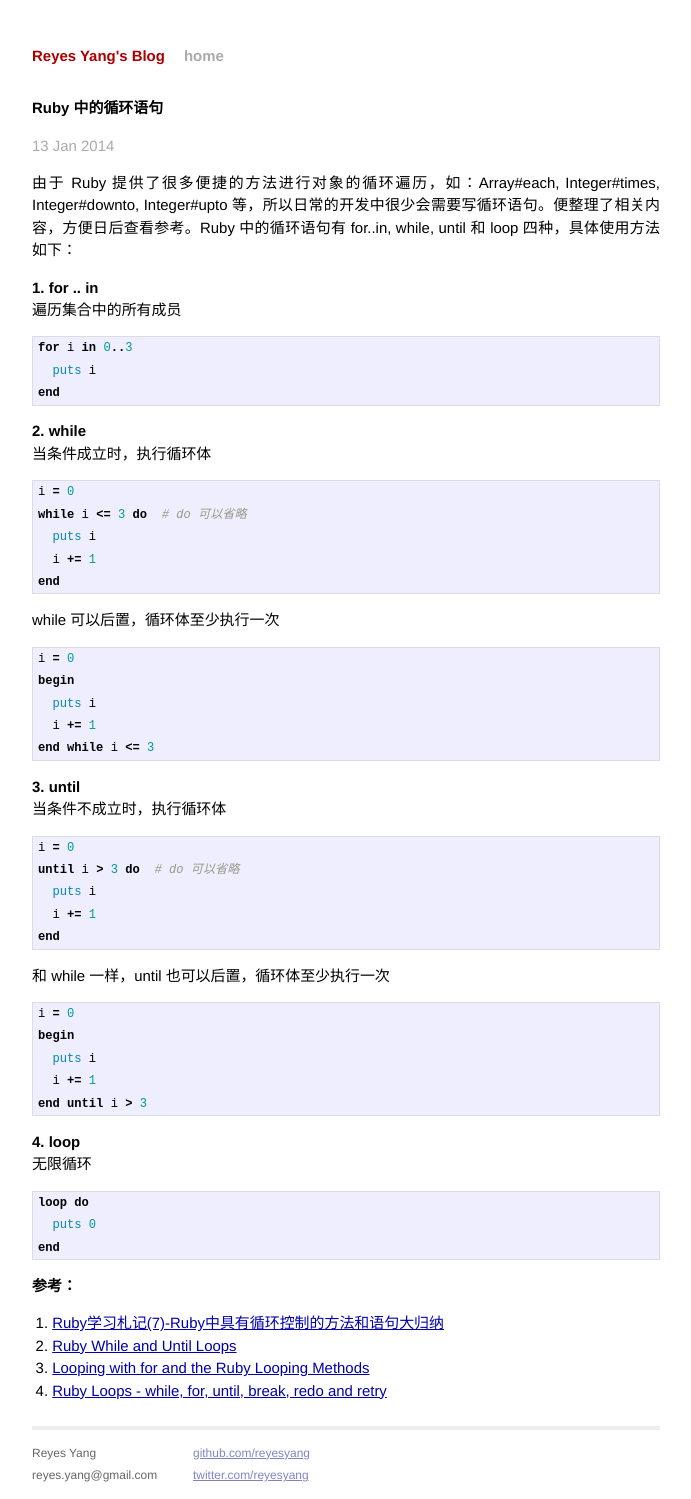
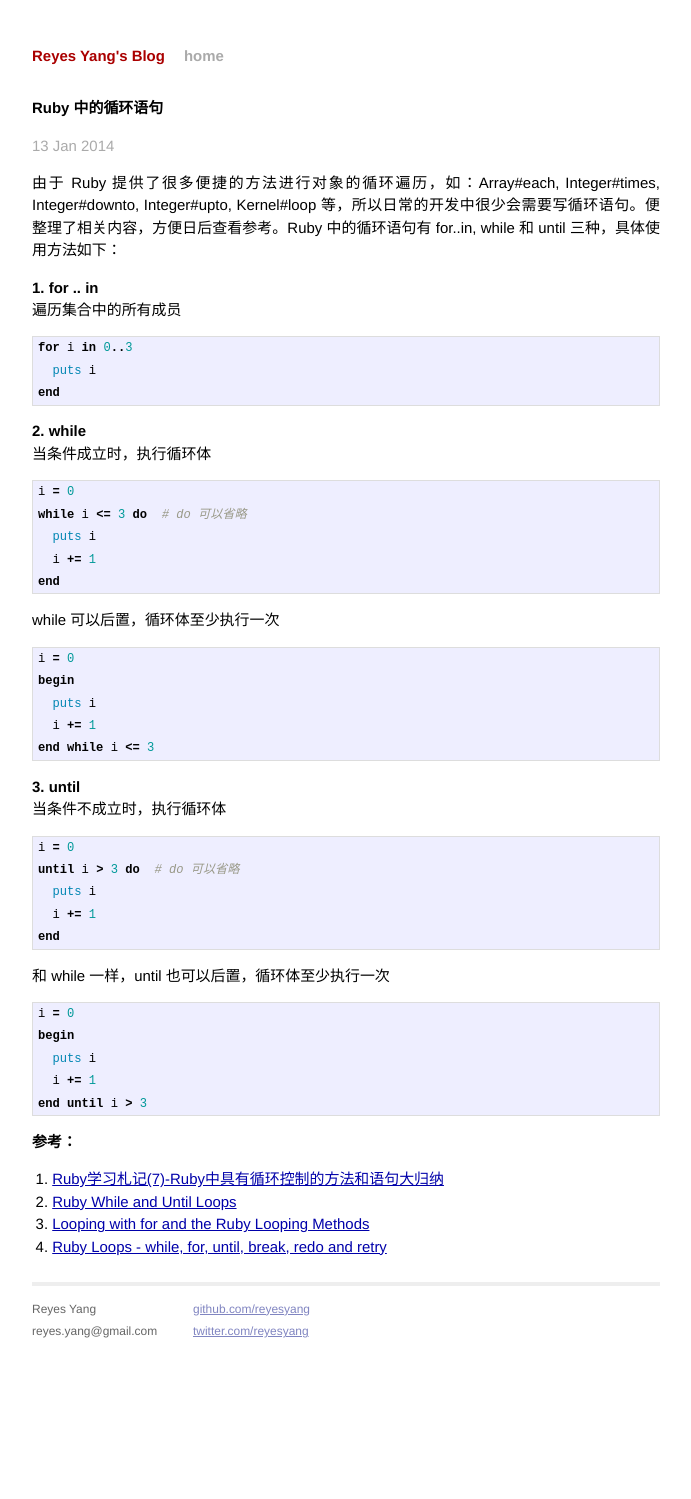
Before and after one commit to reyesyang/reyesyang.github.io-source, a Jekyll site: the page built from _posts/2014-1-13-loops-in-ruby.md, in a window 1280 px wide. Shown: the whole page, without its empty margins (294-985 px from the left). Built offline with Jekyll 4.4.1, drawn with Linux system fonts in a browser that asks for light colours; Markdown is read by kramdown in place of the engine named in the settings; after the commit the page ends 1355 px from its top, so only the background shows below that.

Commit message:
Update post 'loops in ruby'

````diff
--- a/_posts/2014-1-13-loops-in-ruby.md
+++ b/_posts/2014-1-13-loops-in-ruby.md
@@ -3,7 +3,7 @@ layout: post
 title: Ruby 中的循环语句
 ---
 
-由于 Ruby 提供了很多便捷的方法进行对象的循环遍历，如：Array#each, Integer#times, Integer#downto, Integer#upto 等，所以日常的开发中很少会需要写循环语句。便整理了相关内容，方便日后查看参考。Ruby 中的循环语句有 for..in, while, until 和 loop  四种，具体使用方法如下：
+由于 Ruby 提供了很多便捷的方法进行对象的循环遍历，如：Array#each, Integer#times, Integer#downto, Integer#upto, Kernel#loop 等，所以日常的开发中很少会需要写循环语句。便整理了相关内容，方便日后查看参考。Ruby 中的循环语句有 for..in, while 和 until 三种，具体使用方法如下：
 
 **1. for .. in**
 遍历集合中的所有成员
@@ -56,15 +56,6 @@ begin
 end until i > 3
 ```
 
-**4. loop**
-无限循环
-
-```ruby
-loop do
-  puts 0
-end
-```
-
 **参考：**
 
 1. [Ruby学习札记(7)-Ruby中具有循环控制的方法和语句大归纳](http://blog.csdn.net/daydreamingboy/article/details/6725328)
````
